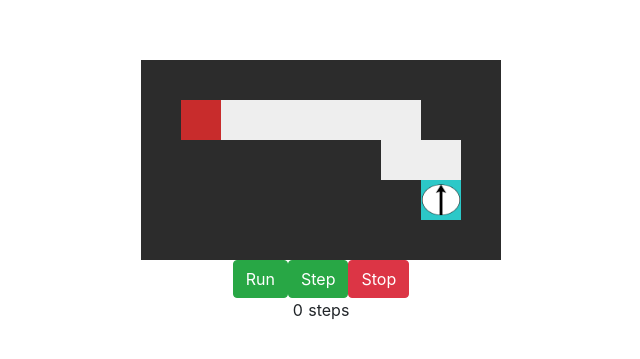
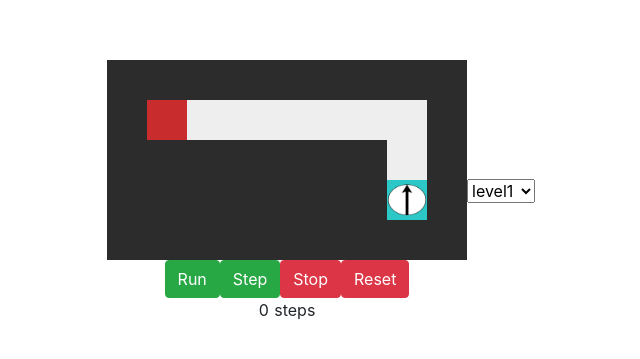
Before and after one commit to snmagn/simple-robot-simulator-js, a Nuxt app in the folder simple-robot-simulator-js/: page / in a window 1280 px wide. Shown: the part 209-568 px from the top of the page, without its empty margins (319-959 px from the left). Built offline with nearby package versions, Linux system fonts and the light colour scheme.

Commit message:
ステージ選択とリセットボタンを追加

```diff
--- a/simple-robot-simulator-js/components/Map.vue
+++ b/simple-robot-simulator-js/components/Map.vue
@@ -29,14 +29,21 @@ export default {
     },
   },
   created: function () {
+    this.reset()
+  },
+  methods: {
+    reset: function () {
+      console.debug("Map reset")
       this.mapData.forEach((line, y) => {
         line.forEach((tile, x) => {
           if (tile == 0) {
             this.robot.loc.x = x
             this.robot.loc.y = y
+            this.robot.rot = 0
           }
-      });
-    });
+        })
+      })
+    }
   }
 }
 </script>
--- a/simple-robot-simulator-js/pages/index.vue
+++ b/simple-robot-simulator-js/pages/index.vue
@@ -1,12 +1,18 @@
 <template>
   <div class="container">
     <div>
-      <Map v-bind:robot="robot" v-bind:mapData="mapData"></Map>
+      <Map ref="map" v-bind:robot="robot" v-bind:mapData="mapDataList[selected]"></Map>
       <b-button v-on:click="run" variant="success">Run</b-button>
       <b-button v-on:click="step" variant="success">Step</b-button>
       <b-button v-on:click="stop" variant="danger">Stop</b-button>
+      <b-button v-on:click="reset" variant="danger">Reset</b-button>
       <div>{{ steps }} steps</div>
       <div>{{ msg }}</div>
+    </div>
+    <div>
+      <select v-model="selected">
+        <option v-for="(mapData, name) in mapDataList" :key="name">{{ name }}</option>
+      </select>
     </div>
   </div>
 </template>
@@ -27,23 +33,53 @@ export default {
         rot: 0,
       })
     },
-    mapData: {
-      type: Array,
+    mapDataList: {
+      type: Object,
       required: false,
-      default: () => [
+      default: () => ({
+        level1: [
+          [1, 1, 1, 1, 1, 1, 1, 1, 1],
+          [1, 9, 2, 2, 2, 2, 2, 2, 1],
+          [1, 1, 1, 1, 1, 1, 1, 2, 1],
+          [1, 1, 1, 1, 1, 1, 1, 0, 1],
+          [1, 1, 1, 1, 1, 1, 1, 1, 1],
+        ],
+        level2: [
           [1, 1, 1, 1, 1, 1, 1, 1, 1],
           [1, 9, 2, 2, 2, 2, 2, 1, 1],
           [1, 1, 1, 1, 1, 1, 2, 2, 1],
           [1, 1, 1, 1, 1, 1, 1, 0, 1],
           [1, 1, 1, 1, 1, 1, 1, 1, 1],
         ],
+        level3: [
+          [1, 1, 1, 1, 1, 1, 1, 1, 1],
+          [1, 9, 1, 2, 2, 2, 2, 2, 1],
+          [1, 2, 1, 2, 1, 2, 1, 2, 1],
+          [1, 2, 1, 2, 1, 2, 1, 2, 1],
+          [1, 2, 2, 2, 2, 2, 1, 0, 1],
+          [1, 1, 1, 1, 1, 1, 1, 1, 1],
+        ],
+        level4: [
+          [1, 1, 1, 1, 1, 1, 1, 1, 1, 1, 1, 1, 1],
+          [1, 9, 1, 2, 2, 2, 2, 2, 2, 2, 1, 2, 1],
+          [1, 2, 1, 1, 1, 2, 1, 2, 1, 2, 2, 2, 1],
+          [1, 2, 2, 2, 1, 2, 1, 2, 1, 1, 1, 2, 1],
+          [1, 1, 1, 2, 1, 2, 1, 0, 1, 2, 2, 2, 1],
+          [1, 1, 1, 2, 2, 2, 1, 1, 1, 2, 1, 2, 1],
+          [1, 1, 1, 1, 1, 2, 1, 9, 1, 2, 2, 1, 1],
+          [1, 1, 1, 1, 9, 2, 1, 2, 1, 1, 2, 1, 1],
+          [1, 1, 1, 1, 1, 1, 1, 2, 2, 2, 2, 1, 1],
+          [1, 1, 1, 1, 1, 1, 1, 1, 1, 1, 1, 1, 1],
+        ],
+      })
     },
   },
   data: () => ({
+    intervalTimerHandler: null,
+    programChain: [],
+    selected: "level1",
     msg: "",
     steps: 0,
-    intervalTimerHandler: null,
-    programChain: [],
     programCounter: 0,
     prevResult: 0,
     skipNext: false,
@@ -67,6 +103,18 @@ export default {
     },
     stop: function () {
       clearInterval(this.intervalTimerHandler)
+    },
+    reset: function () {
+      this.stop()
+      this.msg = ""
+      this.steps = 0
+      this.programCounter= 0
+      this.prevResult= 0
+      this.skipNext = false
+      this.vars = []
+      // this.$refs.map.$emit('reset')
+      this.$refs.map.reset()
+      console.debug("reset")
     },
     calcDirection: function () {
       var dv = {
@@ -111,7 +159,7 @@ export default {
 
       var nextLoc = this.calcNextLoc()
 
-      if (this.mapData[nextLoc.y][nextLoc.x] == 1) {
+      if (this.mapDataList[this.selected][nextLoc.y][nextLoc.x] == 1) {
         result = true
       }
       console.log("sensor x:" + nextLoc.x + ", y:" + nextLoc.y)
@@ -125,13 +173,13 @@ export default {
       var nextY = this.robot.loc.y + dv.y
       if (nextX <= 0) {
         nextX = 0
-      } else if (nextX >= this.mapData[0].length) {
-        nextX = this.mapData[0].length - 1
+      } else if (nextX >= this.mapDataList[this.selected][0].length) {
+        nextX = this.mapDataList[this.selected][0].length - 1
       }
       if (nextY <= 0) {
         nextY = 0
-      } else if (nextY >= this.mapData.length) {
-        nextY = this.mapData.length - 1
+      } else if (nextY >= this.mapDataList[this.selected].length) {
+        nextY = this.mapDataList[this.selected].length - 1
       }
 
       console.log("nextLoc: x="+nextX+", y="+nextY)
@@ -149,7 +197,7 @@ export default {
       var nextY = nextLoc.y
 
       // 壁にめり込んでいるか
-      if (this.mapData[nextY][nextX] == 1) {
+      if (this.mapDataList[this.selected][nextY][nextX] == 1) {
         // 壁にめり込んでいる場合は位置更新を行わない
         result = true
       } else {
@@ -159,7 +207,7 @@ export default {
       }
 
       // ゴールしているか？
-      if (this.mapData[this.robot.loc.y][this.robot.loc.x] == 9) {
+      if (this.mapDataList[this.selected][this.robot.loc.y][this.robot.loc.x] == 9) {
         // 実行を停止し、完了メッセージを表示する。
         this.stop()
         this.msg = "ゴール！！！"
```
Lines whose indentation alone changed are shown as unchanged.
